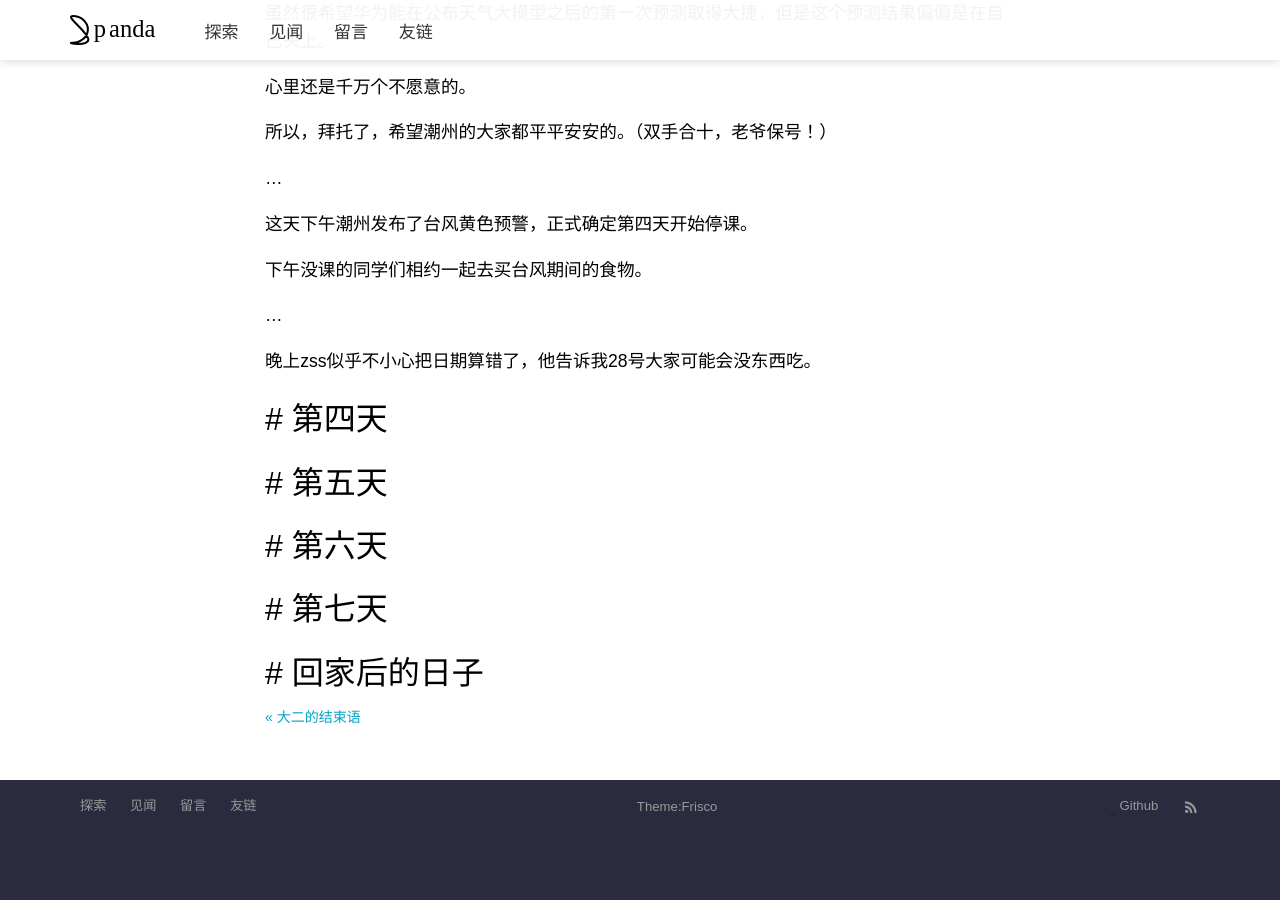
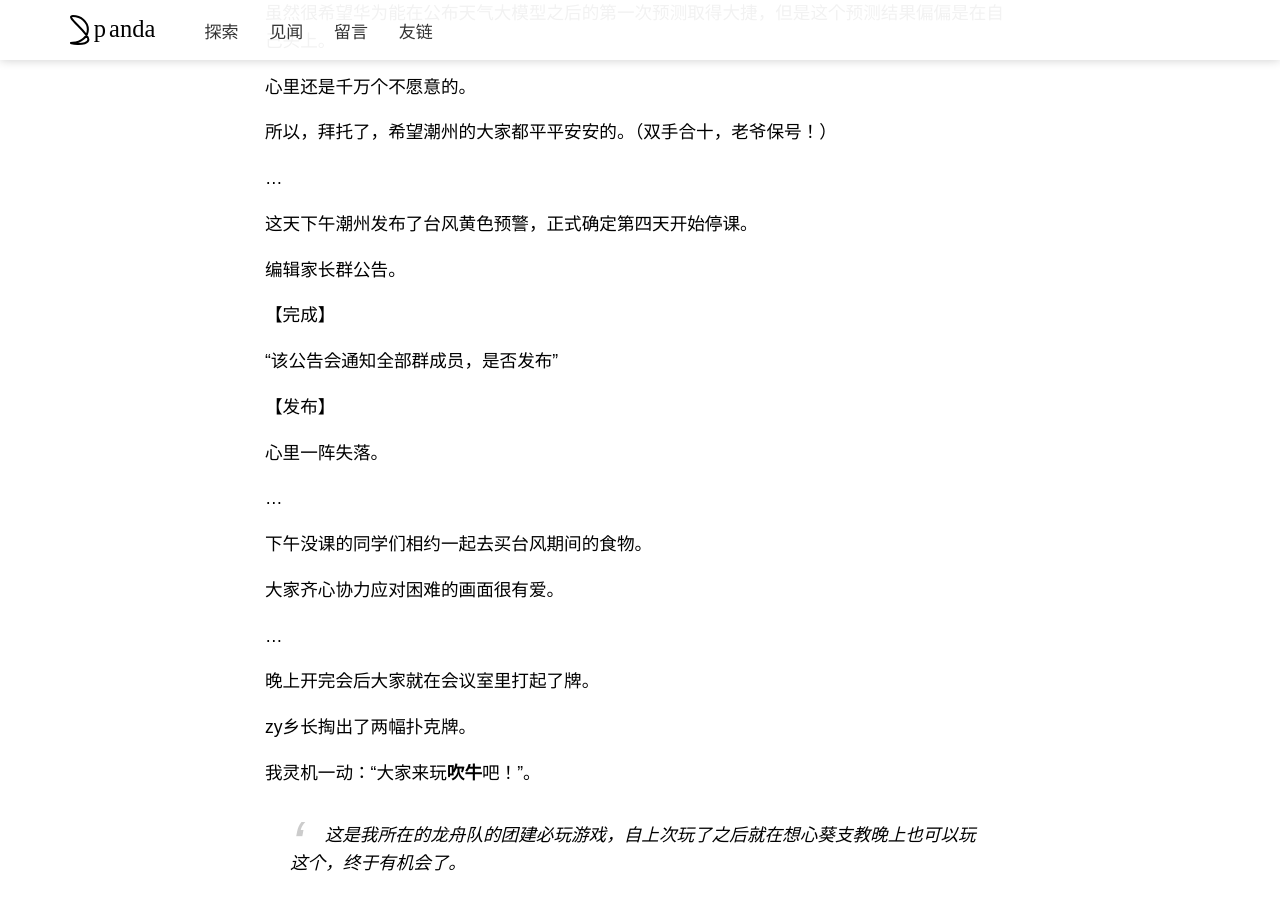
Before and after one commit to pandacase/pandacase.github.io, a Jekyll site: the page built from _posts/2023-08-01-xinkuizhijiao.md, in a window 1280 px wide and 900 px high, scrolled down 11487 px. Built offline with Jekyll 4.4.1, drawn with Linux system fonts in a browser that asks for light colours; nearby versions of some CDN libraries; some web fonts are replaced; comment, search, counter and statistics services are not loaded; a style sheet for code colours, icons or effects is not loaded; before the commit the page ends 12320 px from its top, so only the background shows below that; some of the changed text lies outside the part shown.

Commit message:
Update 2023-08-01-xinkuizhijiao.md

```diff
--- a/_posts/2023-08-01-xinkuizhijiao.md
+++ b/_posts/2023-08-01-xinkuizhijiao.md
@@ -356,15 +356,43 @@ ppt实际上是昨天晚上才开始做的（葵长记大过）。
 
 这天下午潮州发布了台风黄色预警，正式确定第四天开始停课。
 
-下午没课的同学们相约一起去买台风期间的食物。
+编辑家长群公告。
+
+【完成】
+
+“该公告会通知全部群成员，是否发布”
+
+【发布】
+
+心里一阵失落。
 
 ...
 
-晚上zss似乎不小心把日期算错了，他告诉我28号大家可能会没东西吃。
+下午没课的同学们相约一起去买台风期间的食物。
+
+大家齐心协力应对困难的画面很有爱。
+
+...
+
+晚上开完会后大家就在会议室里打起了牌。
+
+zy乡长掏出了两幅扑克牌。
+
+我灵机一动：“大家来玩**吹牛**吧！”。
+
+> 这是我所在的龙舟队的团建必玩游戏，自上次玩了之后就在想心葵支教晚上也可以玩这个，终于有机会了。
+
+真是想不到，平时大家是什么样子的，在牌局上竟然是完全另外一副模样。（坏笑
+
+哈哈哈哈哈！真的玩得超开心。
+
+今天下午前来视察的cxy师姐也玩到很晚才愿意离开。
+
+## # 第四天
+
+这一天凌晨十二点之后
 
 
-
-## # 第四天
 
 
 ## # 第五天
```
